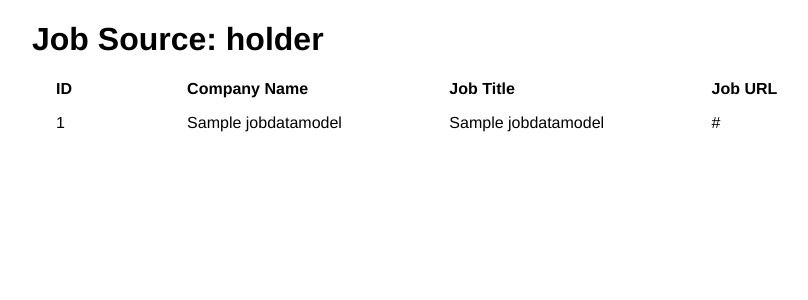
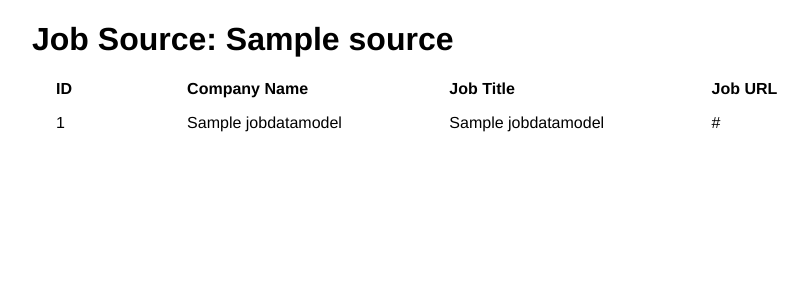
Before and after one commit to JMahal0/job_source_resolver, a Django app: template job_source_resolver/resolver/templates/resolver/jobsource.html in a window 1280 px wide. Shown: the top 300 px of the page, without its empty margins (18-826 px from the left). Run offline with Django 3.2, Linux system fonts and the light colour scheme; tables that the repository leaves empty hold one stand-in row (values such as "Sample post"); the template is opened without the code that fills it: values that come from a table or form of the project are taken from there, most other values are stand-ins (such as "Sample title", 1, 10 or a date in 2020).

Commit message:
fixed a bug

```diff
--- a/job_source_resolver/resolver/templates/resolver/jobsource.html
+++ b/job_source_resolver/resolver/templates/resolver/jobsource.html
@@ -28,7 +28,7 @@
     </style>
 </head>
 <body>
-    <h1>Job Source: holder</h1>
+    <h1>Job Source: {{ source }}</h1>
 
     <div class="grid-container">
         <div class="grid-item bold">
--- a/job_source_resolver/resolver/views.py
+++ b/job_source_resolver/resolver/views.py
@@ -16,17 +16,14 @@ def job_source(request):
     save_models_to_db()
 
     query_string = request.GET.urlencode()
-    # print(query_string) #jobsource=Glassdoor
     job_source = query_string[10:]
-    # print(job_source)
 
     job_details_list = []
     jobs_with_correct_source = JobDataModel.objects.filter(job_source=job_source)
     if jobs_with_correct_source.exists():
-        print(jobs_with_correct_source[0])
         job_details_list = jobs_with_correct_source
 
-    context = {"job_details_list" : job_details_list}
+    context = {"job_details_list" : job_details_list, "source" : job_source}
     return render(request, "resolver/jobsource.html", context)
 
 # makes the model from the all the resolved opportunities and saves it in the db, if db is empty
```
